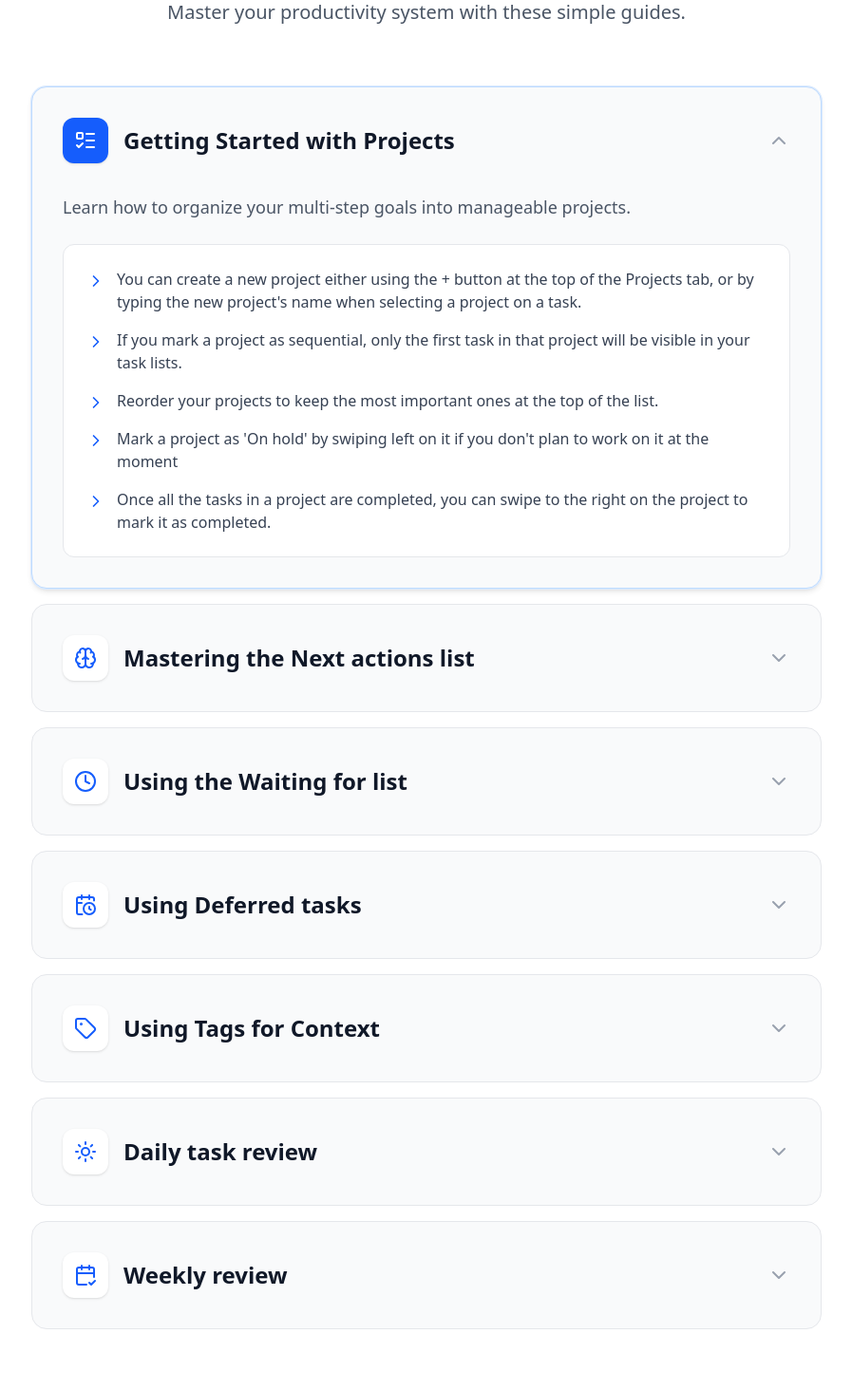
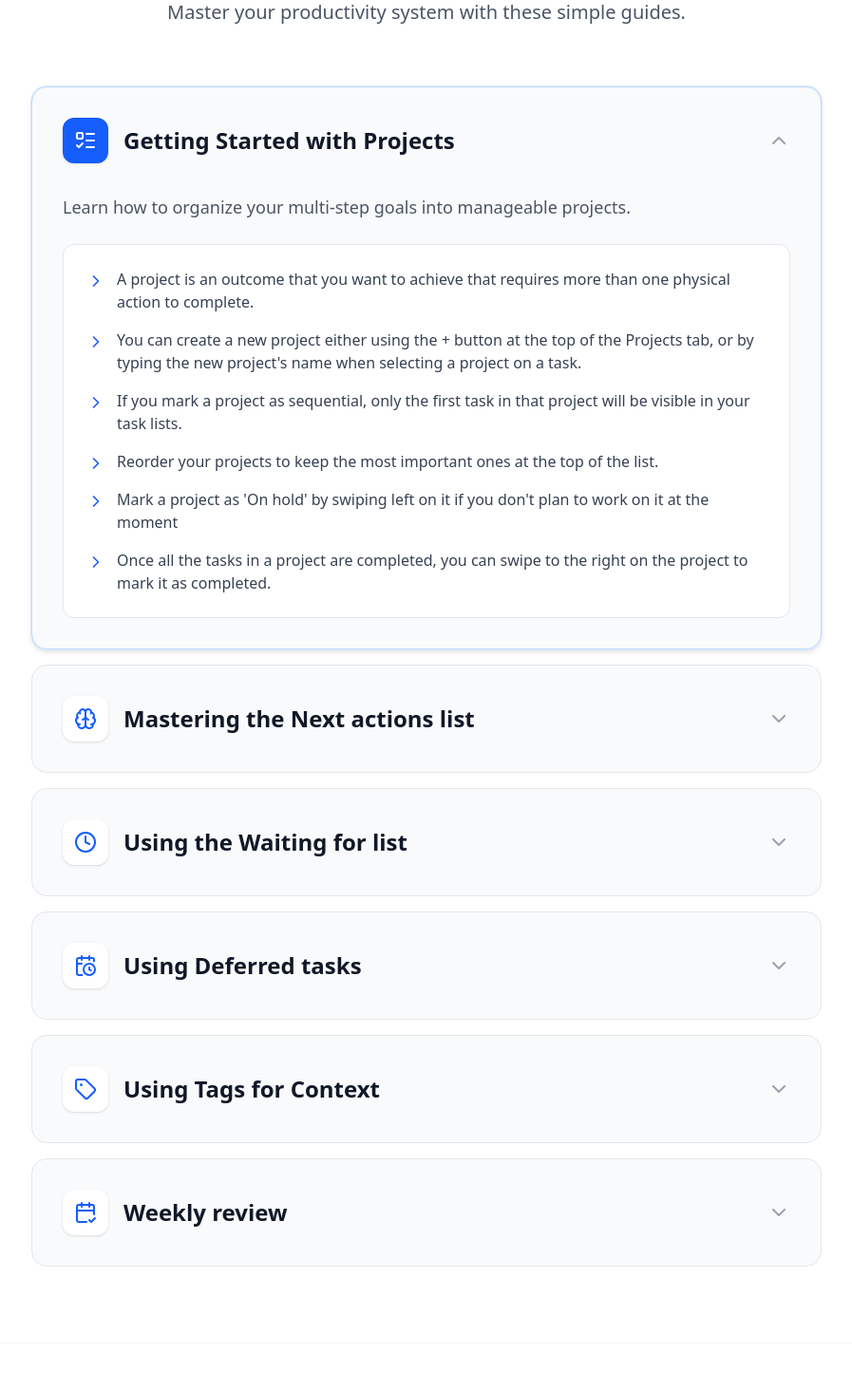
Before and after one commit to Fraisejr/next-idea-website, a Next.js app: page /tutorials in a window 1280 px wide. Shown: the part 273-1737 px from the top of the page at 95% size, without its empty margins (191-1088 px from the left). Built offline with nearby package versions, Linux system fonts and the light colour scheme.

Commit message:
Update tutorials: add project definition, remove daily review

```diff
--- a/src/app/tutorials/page.tsx
+++ b/src/app/tutorials/page.tsx
@@ -11,6 +11,7 @@ const guides = [
         description: "Learn how to organize your multi-step goals into manageable projects.",
         icon: ListTodo,
         steps: [
+            "A project is an outcome that you want to achieve that requires more than one physical action to complete.",
             "You can create a new project either using the + button at the top of the Projects tab, or by typing the new project's name when selecting a project on a task.",
             "If you mark a project as sequential, only the first task in that project will be visible in your task lists.",
             "Reorder your projects to keep the most important ones at the top of the list.",
@@ -59,16 +60,6 @@ const guides = [
             "Create tags like @home, @office, or @phone.",
             "Assign tags to tasks when creating them.",
             "Filter your list by tag when you are in that context."
-        ]
-    },
-    {
-        title: "Daily task review",
-        description: "The daily review is a great way to kick-start your day.",
-        icon: Sun,
-        steps: [
-            "Before you start your day, do a quick review of your Projects and Next actions list.",
-            "Move the tasks that you want to work on today to the top of the list, by swiping right on the task.",
-            "You can also swipe left on several tasks and tap on Select in order to mass update your tasks."
         ]
     },
     {
```
Also changed, not shown: 1 other file (tests, documents, lock files or other folders).
